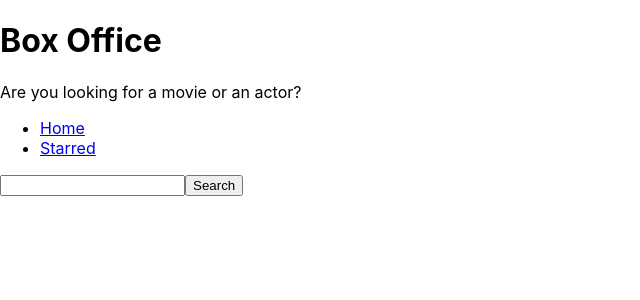
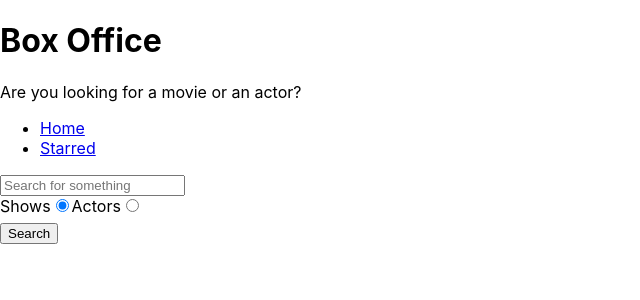
Before and after one commit to Parmpreet1/Box-Office-React-web-app, a React (Create React App) app: page / in a window 1280 px wide. Shown: the top 300 px of the page, without its empty margins (0-640 px from the left). Built offline with nearby package versions, Linux system fonts and the light colour scheme.

Commit message:
added search option

```diff
--- a/src/pages/Home.js
+++ b/src/pages/Home.js
@@ -3,40 +3,101 @@ import { MainPageLayout } from '../component/MainPageLayout';
 import { Title } from '../component/Title';
 import { GetApi } from '../misc/config';
 
-
 export const Home = () => {
   const [Input, setInput] = useState('');
   const [Result, setResult] = useState(null);
-  const onSearch=()=>{
+  const [SearchOption, setSearchOption] = useState('shows');
+  const onSearch = () => {
+    const jsonArray = GetApi(`/search/${SearchOption}?q=${Input}`);
+    jsonArray.then(R => {
+      setResult(R);
+    });
+    console.log(Result);
+  };
+  const onKey = evt => {
+    if (evt.keyCode === 13) {
+      onSearch();
+    }
+  };
+  const RenderResult = () => {
+    if (Result && Result.length === 0) {
+      return (
+        <div>
+          <h3>No Result</h3>
+        </div>
+      );
+    }
+    if (Result && Result.length > 0) {
+      if (Result[0].show) {
+        return Result.map((item, index) => {
+          return(
+            <div key={item.show.name}>
+              {index} {item.show.name}
+            </div>
+        )
+        });
+      }
+      if(Result[0].person) {
+        return Result.map((item, index) => {
+          return(
+            <div key={item.person.name}>
+              {index} {item.person.name}
+            </div>
+        )
+        });
+      }
 
-    const jsonArray =GetApi(`/search/shows?q=${Input}`)
-    jsonArray.then((R)=>{setResult(R)})
-    console.log(Result)
+    }
+  };
+  const onRadioChange=(ev)=>{
+    setSearchOption(ev.target.value)
   }
-  const onKey=(evt)=>{
-    if (evt.keyCode===13) {
-      onSearch()
-    }
-  }
-  const RenderResult=()=>{
-    if (Result && Result.length===0) {
-      return <div><h3>No Result</h3></div>
-    }
-    if (Result && Result.length>0) {
-      return (
-        Result.map((item,index)=>{
-           return <div key={item.show.name}>{index} {item.show.name}</div>
-        })
-        )
-    }
 
-  }
-  return (<>
-      <Title title={"Box Office"} subtitle={"Are you looking for a movie or an actor?"}/>
-      <MainPageLayout/>
-      <input type="text" onChange={(e)=>setInput(e.target.value)} onKeyDown={onKey} value={Input}></input>
-      <button type="button" onClick={onSearch}>Search</button>
+  return (
+    <>
+      <Title
+        title={'Box Office'}
+        subtitle={'Are you looking for a movie or an actor?'}
+      />
+      <MainPageLayout />
+      <input
+        type="text"
+        onChange={e => setInput(e.target.value)}
+        onKeyDown={onKey}
+        value={Input}
+        placeholder="Search for something"
+      ></input>
+
+      <div className="form-check">
+      <label className="form-check-label" htmlFor="show-search">
+          Shows
+        </label>
+        <input
+          className="form-check-input"
+          type="radio"
+          name="flexRadioDefault"
+          id="show-search"
+          value="shows"
+          onChange={onRadioChange}
+          checked={SearchOption==='shows'}
+        />
+        <label className="form-check-label" htmlFor="Actor-search">
+        Actors
+        </label>
+          <input
+          className="form-check-input"
+          type="radio"
+          name="flexRadioDefault"
+          id="Actor-search"
+          value="people"
+          onChange={onRadioChange}
+        />
+      </div>
+
+      <button type="button" style={{marginTop:"7px"}} onClick={onSearch}>
+        Search
+      </button>
       {RenderResult()}
-      </>
+    </>
   );
 };
```
